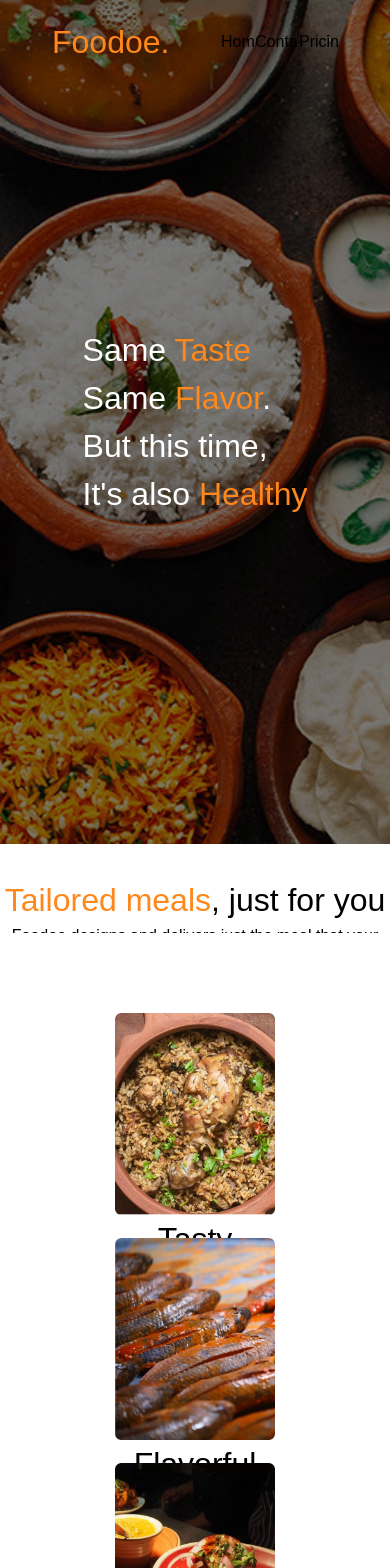
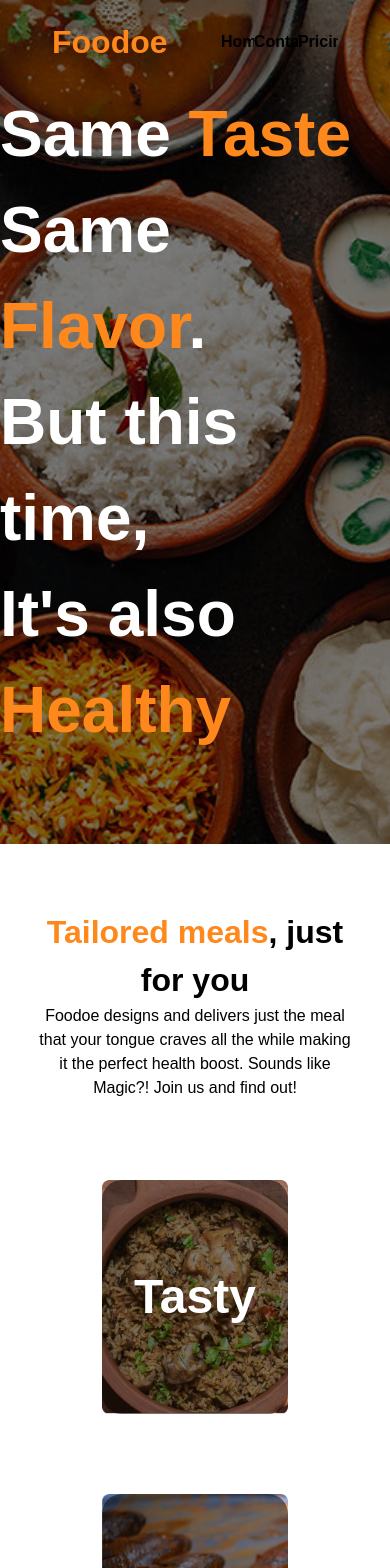
Before and after one commit to kavinbharathii/foodoe, a Next.js app: page / in a window 390 px wide. Shown: the top 1568 px of the page. Built offline with nearby package versions, Linux system fonts and the light colour scheme; a web font is replaced by a local one.

Commit message:
mobile resposive: init | prod

```diff
--- a/app/components/FooterPage/Footer.module.css
+++ b/app/components/FooterPage/Footer.module.css
@@ -44,3 +44,22 @@
 .chennai {
     color: var(--black);
 }
+
+@media only screen and (max-width: 600px) {
+
+    .footerPage {
+        height: 10vh;
+    }
+
+    .topContent {
+        display: none;
+    }
+
+    .logo {
+        font-size: 3rem;
+    }
+
+    .creator {
+        display: none;
+    }
+}
--- a/app/components/FooterPage/Footer.tsx
+++ b/app/components/FooterPage/Footer.tsx
@@ -8,14 +8,14 @@ const FooterPage = () => {
             <div className={styles.topContent}>
                 <p>Foodoe is a cloud kitchen based company that aims to</p>
                 <p>create curated healthy meals without compromising that</p>
-                <p>Southern touch we all yearn and crave. Based in</p>
+                <p>tasty meals we all yearn and crave. Based in</p>
                 <p><span className={styles.chennai}>Namma Chennai,</span> we promise to bring</p>
                 <p>pure tamil love to your next diet plan</p>
             </div>
 
             <div className={styles.bottomContent}>
                 <h1 className={styles.logo}>Foodoe.</h1>
-                <p className={styles.creator}>Made with luv by kreativ.</p>
+                <p className={styles.creator}>Made by Foodoe.</p>
             </div>
         </section>
     )
--- a/app/components/HomePage/Home.module.css
+++ b/app/components/HomePage/Home.module.css
@@ -32,8 +32,6 @@
         display: flex;
         justify-content: center;
         align-items: center;
-
-        background-color: #00000000;
     }
 
     .dropScreen {
@@ -57,7 +55,7 @@
     }
 
     .heroContent {
-        font-size: 2rem;
+        font-size: 4rem;
         margin-left: 0;
 
         color: var(--white);
--- a/app/components/MealsPage/Meals.module.css
+++ b/app/components/MealsPage/Meals.module.css
@@ -37,31 +37,71 @@
     justify-content: center;
     align-items: center;
     flex-direction: column;
+
+    position: relative;
 }
 
 .cardImage {
     width: auto;
+    overflow: hidden;
     height: 50vh;
 }
 
 .cardText {
     font-size: 2rem;
+    margin: 1rem;
 }
 
 @media only screen and (max-width: 600px) {
 
+    .fullPage {
+        width: 100vw;
+        height: auto;
+        margin-top: 2rem;
+        margin-bottom: 2rem;
+    }
+
     .topContent {
-        width: 100vw;
+        width: 80vw;
         margin: 2rem;
     }
 
     .topContent > h1 {
         font-size: 2rem;
+        font-weight: 700;
+    }
+
+    .topContent > p {
+        font-weight: 100;
     }
 
     .bottomContent {
         flex-direction: column;
+        gap: 5rem;
     }
 
+    .cardImage {
+        height: 60vw;
+        width: auto;
+        z-index: -1;
+    }
 
+    .dropScreen {
+        background: var(--black);
+        opacity: 0.5;
+        position: absolute;
+
+        z-index: 5;
+        width: 100%;
+        height: 100%;
+
+        border-radius: 20px;
+    }
+
+    .cardText {
+        position: absolute;
+        font-size: 3rem;
+        z-index: 5;
+        color: var(--white);
+    }
 }
--- a/app/components/MealsPage/Meals.tsx
+++ b/app/components/MealsPage/Meals.tsx
@@ -19,16 +19,19 @@ const MealsPage = () => {
 
             <div className={styles.bottomContent}>
                 <div className={styles.card}>
+                    <div className={styles.dropScreen}></div>
                     <Image src={Biryani} className={styles.cardImage} alt="Chicken Biryani" />
                     <p className={styles.cardText}>Tasty</p>
                 </div>
 
                 <div className={styles.card}>
+                    <div className={styles.dropScreen}></div>
                     <Image src={Fish} className={styles.cardImage} alt="Fish Curry" />
                     <p className={styles.cardText}>Flavorful</p>
                 </div>
 
                 <div className={styles.card}>
+                    <div className={styles.dropScreen}></div>
                     <Image src={Chicken} className={styles.cardImage} alt="Chicken Curry" />
                     <p className={styles.cardText}>Healthy</p>
                 </div>
--- a/app/components/Navbar/Navbar.tsx
+++ b/app/components/Navbar/Navbar.tsx
@@ -1,6 +1,7 @@
 
 import React from "react";
 import styles from "./Navbar.module.css"
+import Link from "next/link";
 
 const Navbar = () => {
     return (
--- a/app/components/PlanCard/PlanCard.module.css
+++ b/app/components/PlanCard/PlanCard.module.css
@@ -14,6 +14,8 @@
     border-radius: 20px;
     transition: all 200ms ease-in-out;
     margin: 1rem;
+
+    text-align: center;
 }
 
 .planCard:hover {
@@ -21,3 +23,11 @@
     /* box-shadow: 0px 0px 15px var(--primary-accent-light); */
     border: 1px solid var(--primary-accent);
 }
+
+@media only screen and (max-width: 600px) {
+
+    .planCard {
+        width: 80vw;
+        height: 30vw;
+    }
+}
--- a/app/components/PlansPage/Plans.module.css
+++ b/app/components/PlansPage/Plans.module.css
@@ -22,15 +22,25 @@
     display: flex;
     justify-content: space-evenly;
     align-items: center;
-    flex-direction: column;
+    flex-direction: row;
+    gap: 1rem;
 
-    gap: 1rem;
+    width: 100%;
 }
 
-.cardRow {
-    display: flex;
-    justify-content: space-evenly;
-    align-items: center;
-    flex-direction: row;
-    gap: 1rem;
+
+@media only screen and (max-width: 600px) {
+
+    .fullPage {
+        width: 100vw;
+        height: auto;
+    }
+
+    .planCards {
+        flex-direction: column;
+    }
+
+    .planContent {
+        font-size: 2rem;
+    }
 }
--- a/app/components/PlansPage/Plans.tsx
+++ b/app/components/PlansPage/Plans.tsx
@@ -12,18 +12,11 @@ const PlansPage = () => {
             </div>
 
             <div className={styles.planCards}>
-                <div className={styles.cardRow}>
                     <PlanCard planName="High Protein" />
                     <PlanCard planName="Low Calorie" />
+                    <PlanCard planName="Pcos" />
                     <PlanCard planName="Low GI" />
-                </div>
-
-                {/*
-                <div className={styles.cardRow}>
-                    <PlanCard planName="Gluten free" />
-                    <PlanCard planName="Keto diet" />
-                </div> */}
-
+                    <PlanCard planName="Let the nutrionist decide" />
             </div>
         </section>
     )
--- a/app/globals.css
+++ b/app/globals.css
@@ -9,6 +9,7 @@
 
 	overflow-x: hidden;
 	font-family: 'Satoshi', sans-serif;
+	font-weight: 800;
 }
 
 :root {
--- a/app/page.tsx
+++ b/app/page.tsx
@@ -25,7 +25,7 @@ export default function Home() {
 			<HomePage/>
 			<MealsPage/>
 			<PlansPage/>
-			<CustomerPage/>
+			{/* <CustomerPage/> */}
 			<FooterPage/>
 		</>
 	)
```
